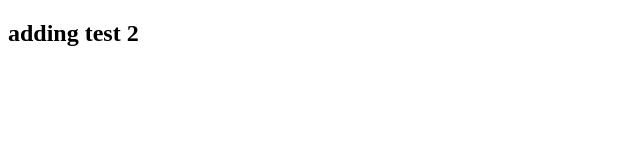
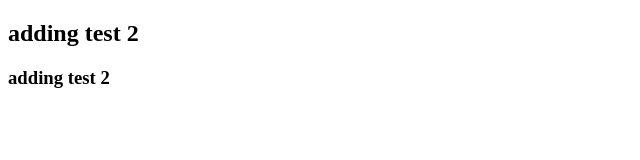
Before and after one commit to alinacode15/test-b, a plain HTML site: page index.html in a window 1280 px wide. Shown: the whole page, without its empty margins (0-640 px from the left). Drawn offline with Linux system fonts and the light colour scheme.

Commit message:
added h3

```diff
--- a/index.html
+++ b/index.html
@@ -5,5 +5,6 @@
 </head>
 <body>
 	<h2>adding test 2</h2>
+	<h3>adding test 2</h3>
 </body>
 </html>
```
